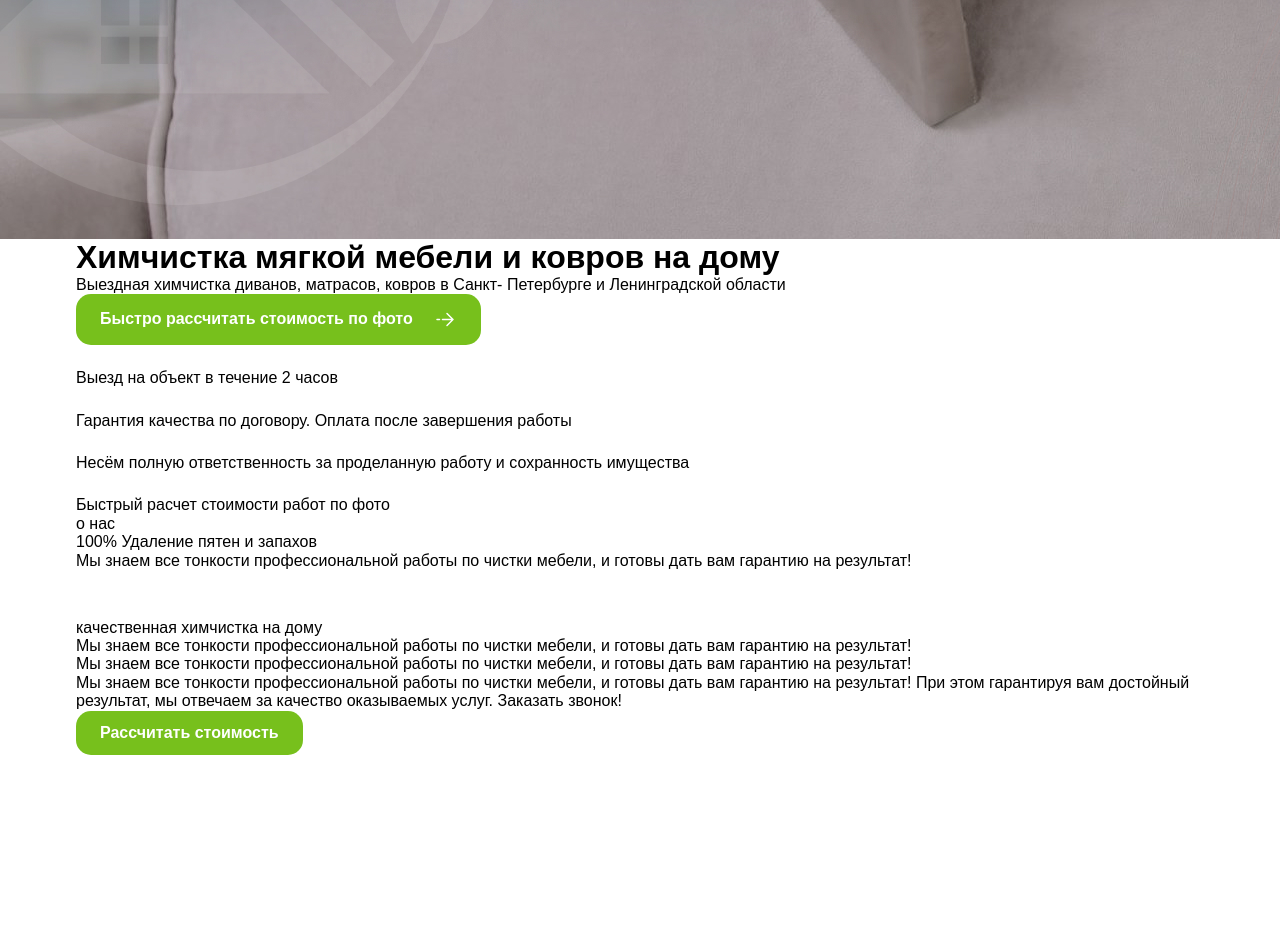
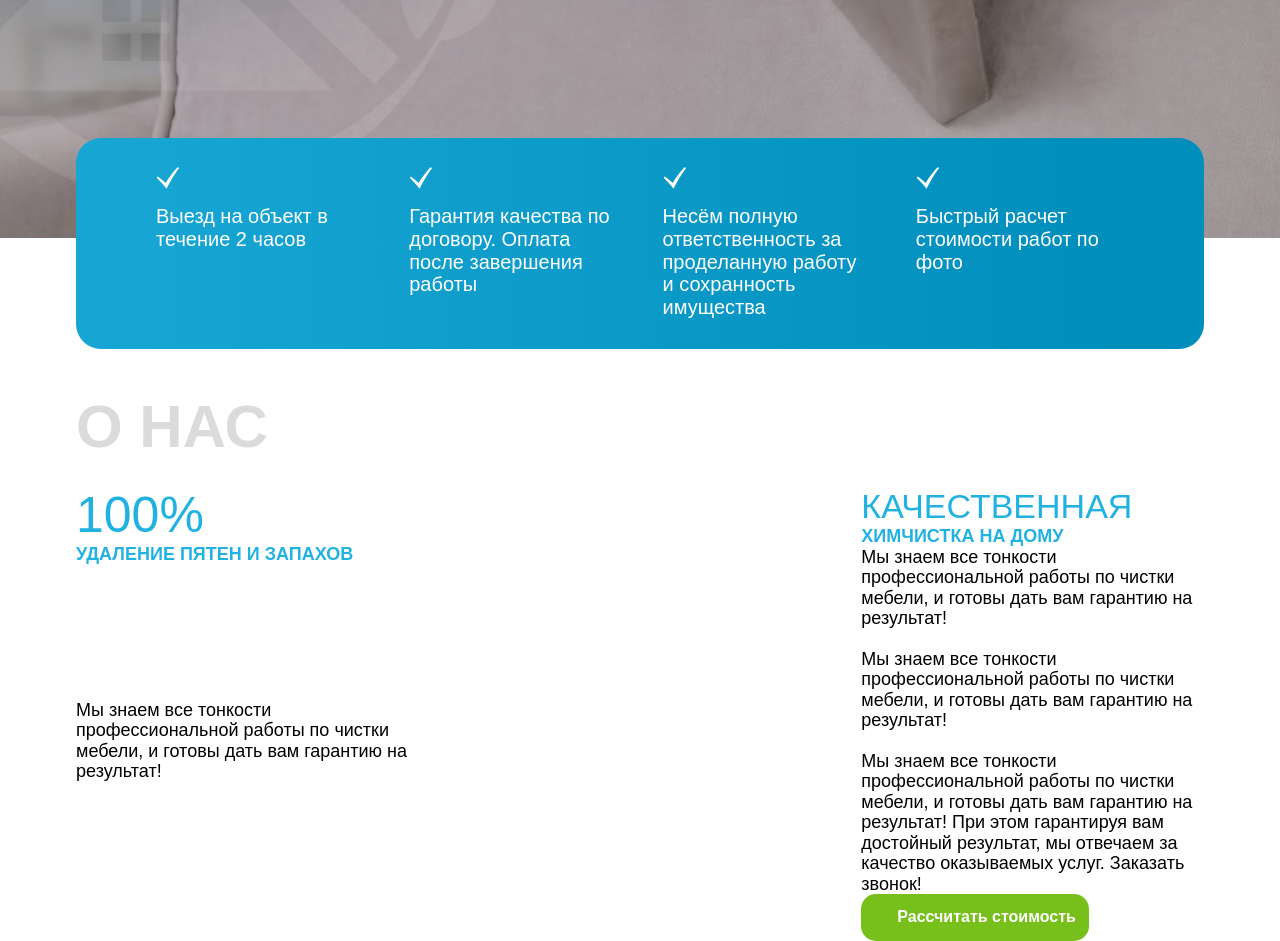
Before and after one commit to maxvgr/mebel-cleaning, a website built with webpack: page src/page-home.html in a window 1280 px wide. Shown: the part 520-1461 px from the top of the page. Before the commit the page ends 1275 px from the top, so only its background shows below. Built offline with nearby package versions, Linux system fonts and the light colour scheme; a web font is replaced by a local one; what vanilla-lazyload would draw is missing.

Commit message:
feat: добавлены секции slider и about

```diff
--- a/src/page-home.html
+++ b/src/page-home.html
@@ -121,6 +121,15 @@
         </div>
         <!-- /.container -->
       </section>
+
+      <section class="section vsiting-cleaning">
+        <div class="container">
+
+        </div>
+        <!-- /.container -->
+      </section>
+
+
     </div>
     <!-- /.page__body -->
   </main>
--- a/src/scss/layout/global/_header.scss
+++ b/src/scss/layout/global/_header.scss
@@ -3,10 +3,10 @@
 // -----------------------------------------------------------------------------
 
 #header {
-  height: 759px;
-  background-image: url("../assets/images/pages/home/bg.jpg");
-  background-size: cover;
-  background-repeat: no-repeat;
+  height: 84px;
+  // background-image: url("../assets/images/pages/home/bg.jpg");
+  // background-size: cover;
+  // background-repeat: no-repeat;
 
   .container {
     max-width: 1459px;
@@ -15,6 +15,8 @@
 
 .header {
   &__wrapper {
+    position: relative;
+    z-index: 1;
     display: grid;
     grid-template-columns: 2fr 2fr 1fr 1fr;
     gap: 24px;
--- a/src/scss/layout/partials/_main.scss
+++ b/src/scss/layout/partials/_main.scss
@@ -4,3 +4,4 @@
 @import "misc/link";
 @import "misc/image";
 @import "misc/logo";
+// @import "section/slide";
--- /dev/null
+++ b/src/scss/layout/partials/section/_about.scss
@@ -0,0 +1,79 @@
+.about {
+  &__header {
+    display: grid;
+    grid-template-columns: repeat(4, 1fr);
+    gap: 45px;
+    margin-top: -100px;
+    padding: 28px 80px 30px;
+    border-radius: 25px;
+    background: linear-gradient(89deg, #17a5d3 5.9%, #008ebc 91.16%);
+
+    &--item {
+      display: flex;
+      flex-direction: column;
+      gap: 15px;
+      color: $color-text__white;
+      font-weight: 500;
+      font-size: 20px;
+      line-height: 114%; /* 22.8px */
+    }
+  }
+
+  &__title {
+    padding-top: 44px;
+    color: $color-text__grey;
+    font-weight: 600;
+    font-size: 60px;
+    line-height: 114%; /* 68.4px */
+    text-transform: uppercase;
+  }
+
+  &__wrapper {
+    display: grid;
+    grid-template-columns: repeat(3, 1fr);
+    gap: 50px;
+    margin-top: 26px;
+
+    &--item {
+      display: flex;
+      flex-direction: column;
+      justify-content: space-between;
+    }
+  }
+
+  &-item__title {
+    color: $color-text__blue;
+    font-weight: 500;
+    font-size: 50px;
+    line-height: 114%; /* 57px */
+
+    &--second {
+      font-weight: 500;
+      font-size: 34px;
+      line-height: 114%; /* 38.76px */
+      text-transform: uppercase;
+    }
+
+    span {
+      display: block;
+      font-weight: 600;
+      font-size: 18px;
+      line-height: 114%; /* 20.52px */
+      text-transform: uppercase;
+    }
+  }
+
+  &-item__text {
+    font-size: 18px;
+    line-height: 114%;
+
+    p:not(:last-child) {
+      padding-bottom: 20px;
+    }
+  }
+
+  .button {
+    width: 228px;
+    padding: 14px 36px;
+  }
+}
--- a/src/scss/layout/partials/section/_main.scss
+++ b/src/scss/layout/partials/section/_main.scss
@@ -0,0 +1,2 @@
+@import "slide";
+@import "about";
--- /dev/null
+++ b/src/scss/layout/partials/section/_slide.scss
@@ -0,0 +1,44 @@
+.slide {
+  height: 768px;
+  margin-top: -94px;
+  background-image: url("../assets/images/pages/home/bg.jpg");
+  background-size: cover;
+  background-repeat: no-repeat;
+
+  &__wrapper {
+    width: 954px;
+    padding-top: 196px;
+  }
+
+  &__title {
+    color: $color-text__white;
+    font-weight: 900;
+    font-size: 52px;
+    font-family: $font-title;
+    line-height: 120%; /* 62.4px */
+    text-transform: uppercase;
+  }
+
+  &__description {
+    padding-top: 16px;
+    color: $color-text__white;
+    font-size: 20px;
+    line-height: 120%; /* 24px */
+  }
+
+  .button {
+    margin-top: 53px;
+    padding: 17px 23px 17px 32px;
+    transition: $transition-time ease;
+
+    svg {
+      transition: $transition-time ease;
+    }
+
+    &:hover {
+      svg {
+        transform: translateX(8px);
+      }
+    }
+  }
+}
--- a/src/scss/settings/_fonts.scss
+++ b/src/scss/settings/_fonts.scss
@@ -16,6 +16,7 @@
 @include font-face("Mulish", "../assets/fonts/Mulish/Mulish-Regular", 400);
 @include font-face("Mulish", "../assets/fonts/Mulish/Mulish-Medium", 500);
 @include font-face("Mulish", "../assets/fonts/Mulish/Mulish-Bold", 700);
+@include font-face("Mulish", "../assets/fonts/Mulish/Mulish-ExtraBold", 900);
 
 
 $font-default: "Jost", sans-serif; // Семейство по умолчанию
--- a/src/scss/settings/_palette.scss
+++ b/src/scss/settings/_palette.scss
@@ -8,6 +8,8 @@ $color-text__primary: #000000;
 $color-text__black: #000000;
 $color-text__white: #ffffff;
 $color-text__green: #76D104;
+$color-text__grey: #dBdBdB;
+$color-text__blue: #22b2e1;
 
 $link-hover-color: #76D104 !default;
 
```
Also changed, not shown: src/assets/fonts/Mulish/Mulish-ExtraBold.woff (added), src/assets/fonts/Mulish/Mulish-ExtraBold.woff2 (added), src/assets/images/pages/home/about1.jpg (added), src/assets/images/pages/home/about2.jpg (added).
